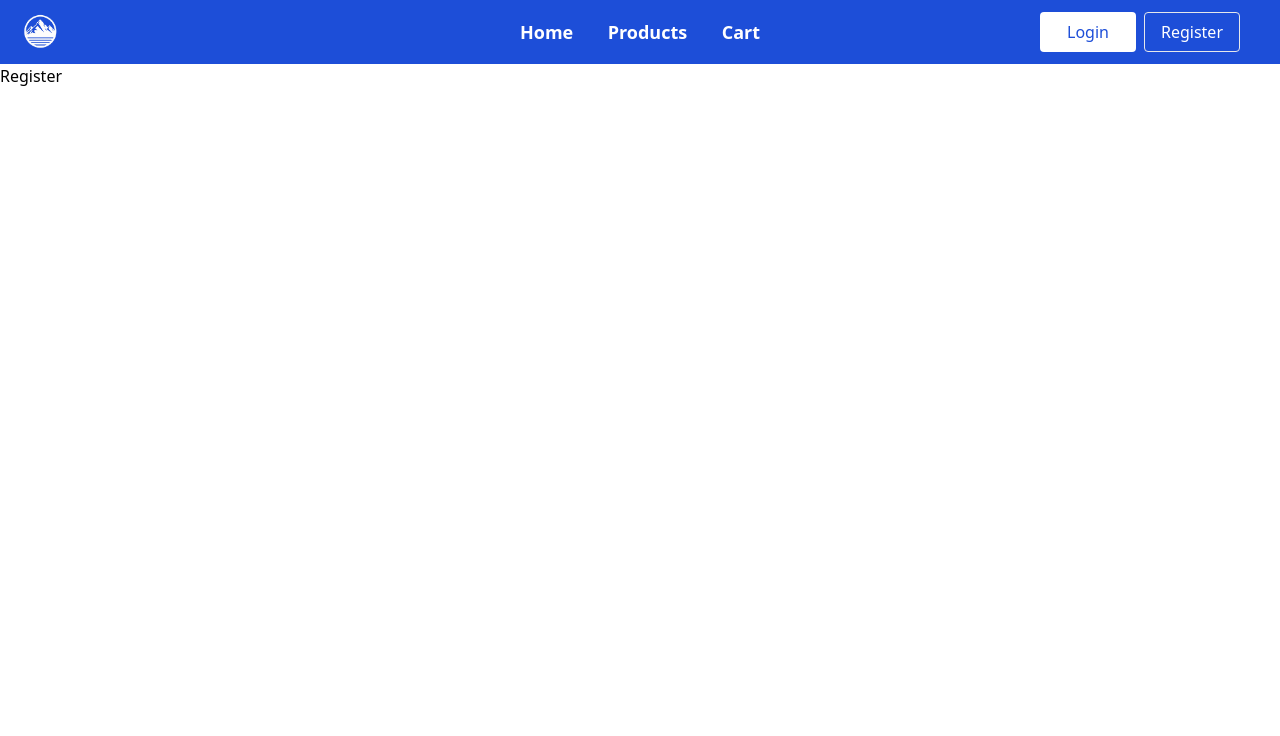
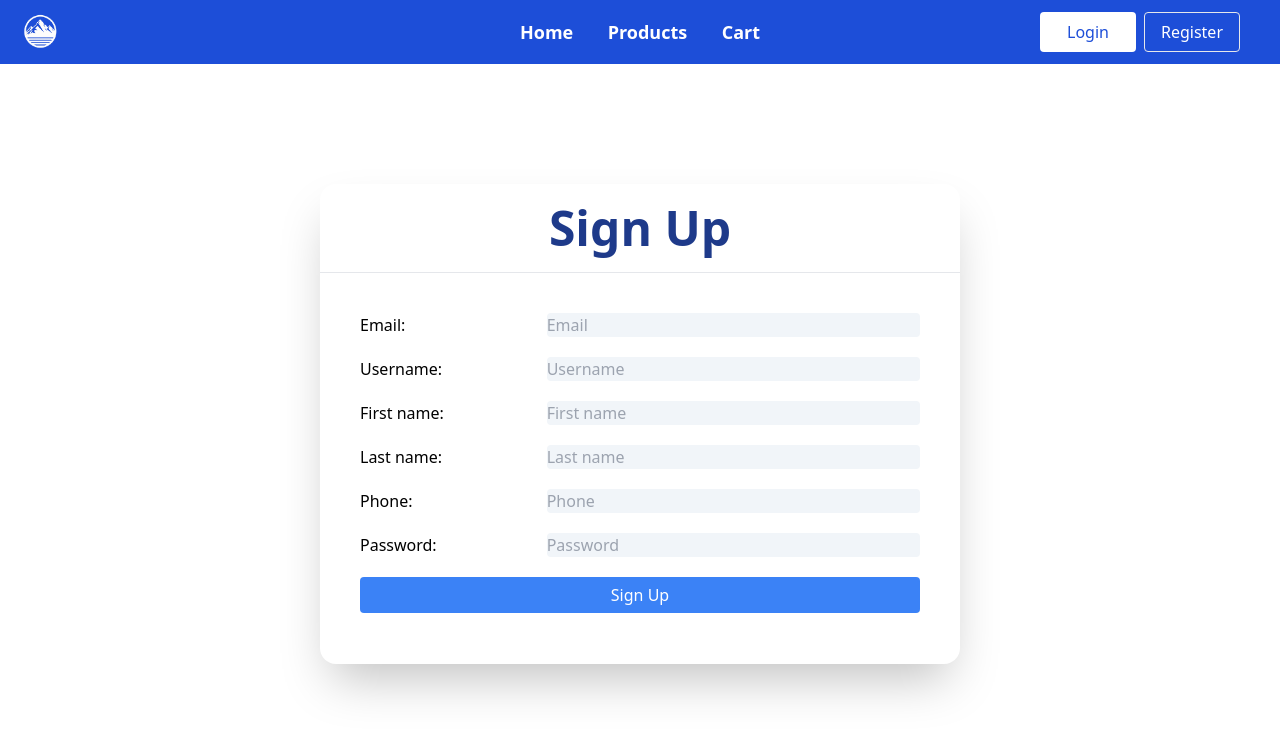
Before and after one commit to alvaroem17/proyect-vue-eccom, a Vue app: page /register in a window 1280 px wide. Shown: the top 736 px of the page. Built offline with nearby package versions, Linux system fonts and the light colour scheme; no server answers.

Commit message:
Cart api connected

```diff
--- a/src/components/NavBar.vue
+++ b/src/components/NavBar.vue
@@ -19,7 +19,10 @@
         </li>
       </ul>
     </nav>
-    <section class="flex gap-2 justify-center w-60">
+    <section
+      class="flex gap-2 justify-center w-60"
+      v-if="!hasToken"
+    >
       <button
         class="bg-white text-blue-700 rounded h-10 w-24 hover:bg-gray-200"
         @click="() => $router.push('/login')"
@@ -33,12 +36,38 @@
         Register
       </button>
     </section>
+    <section
+      class="flex gap-2 justify-center w-60"
+      v-else
+    >
+      <button
+        class="bg-white text-blue-700 rounded h-10 w-24 hover:bg-gray-200"
+        @click="logOut"
+      >
+        Log Out
+      </button>
+    </section>
   </div>
 </template>
 
 <script setup>
 import { RouterLink } from "vue-router";
+import { onMounted, ref } from "vue";
+
+const hasToken = ref(false)
 const navItems = ["Home", "Products", "Cart"];
+
+const logOut = () => {
+  sessionStorage.removeItem('token')
+  sessionStorage.removeItem('userId')
+  hasToken.value = false
+  window.location.href = "/"
+}
+
+onMounted(() =>{
+  hasToken.value = sessionStorage.getItem('token')
+})
+
 </script>
 
 <style lang="scss" scoped></style>
--- /dev/null
+++ b/src/services/authService.js
@@ -0,0 +1,11 @@
+import api from "./config.js";
+
+export async function login(email, password) {
+  const { data } = await api.post("/auth/login", {email: email, password: password});
+  return data;
+}
+
+export async function register(email, password, name, phone, username) {
+    const { data } = await api.post("/auth/register", {email: email, password: password, name: {firstname: name.firstName, lastname:name.lastName}, phone: phone, username: username});
+    return data;
+  }
--- /dev/null
+++ b/src/services/cartService.js
@@ -0,0 +1,19 @@
+import api from "./config";
+
+export async function getMyCart() {
+  const { data } = await api.get("/carts/myCart", {
+    headers: {
+      Authorization: sessionStorage.token,
+    },
+  });
+  return data;
+}
+
+export async function updateMyCart(product) {
+  const { data } = await api.put("/carts/myCart", product, {
+    headers: {
+      Authorization: sessionStorage.token,
+    },
+  });
+  return data;
+}
--- a/src/views/Cart.vue
+++ b/src/views/Cart.vue
@@ -1,7 +1,24 @@
 <template>
-  <div>Cart</div>
+  <div v-for="item in cart.products" :key="item">{{ item._id }} - {{ item.quantity }}</div>
 </template>
 
-<script setup></script>
+<script setup>
+import { getMyCart } from './../services/cartService';
+import { onMounted, ref } from 'vue'
+
+const cart = ref([])
+
+onMounted(
+  async () => {
+    try {
+      cart.value = await getMyCart();
+      console.log(cart.value)
+    } catch (error) {
+      console.error(error.response.data.message)
+    }
+  }
+)
+
+</script>
 
 <style lang="scss" scoped></style>
--- a/src/views/Login.vue
+++ b/src/views/Login.vue
@@ -1,15 +1,18 @@
 <template class="grid place-items-center">
   <div class="altura w-full grid place-items-center">
-    <div class="xl:w-1/2 2xl:w-1/4 h-1/3 rounded-2xl shadow-2xl">
+    <div class="xl:w-1/2 2xl:w-1/4 h-1/2 rounded-2xl shadow-2xl">
       <h1 class="text-5xl text-blue-900 font-bold text-center p-5">Login</h1>
       <hr />
-      <section class="flex flex-col items-between justify-around p-20 w-full gap-5">
+      <section
+        class="flex flex-col items-between justify-around p-20 w-full gap-5"
+      >
         <label class="flex justify-between">
           Email:
           <input
             type="text"
             placeholder="Email"
             class="w-4/6 bg-slate-100 rounded"
+            v-model="email"
           />
         </label>
         <label class="flex justify-between">
@@ -18,15 +21,46 @@
             type="password"
             placeholder="Password"
             class="w-4/6 bg-slate-100 rounded"
+            v-model="password"
           />
         </label>
-        <button class="w-full h-9 bg-blue-500 hover:bg-blue-700 rounded text-white">Login</button>
+        <button
+          class="w-full h-9 bg-blue-500 hover:bg-blue-700 rounded text-white"
+          @click="loginCommand"
+          @keydown="(e) => e.key === 'Enter' && console.log('enter')"
+        >
+          Login
+        </button>
       </section>
     </div>
+    <p v-if="hasError" class="text-red-500 absolute bottom-5 left-5">
+      {{ errorMsg }}
+    </p>
   </div>
 </template>
 
-<script setup></script>
+<script setup>
+import { ref } from "vue";
+import { login } from "./../services/authService";
+
+const password = ref("");
+const email = ref("");
+const errorMsg = ref("");
+const hasError = ref(false);
+
+const loginCommand = async () => {
+  try {
+    const response = await login(email.value, password.value);
+    sessionStorage.setItem("token", response.token);
+    sessionStorage.setItem("userId", response.user);
+    window.location.href = "/home";
+    hasError = false;
+  } catch (error) {
+    hasError.value = true;
+    errorMsg.value = error.response.data.message;
+  }
+};
+</script>
 
 <style scoped>
 .altura {
--- a/src/views/Products.vue
+++ b/src/views/Products.vue
@@ -1,10 +1,10 @@
 <template>
   <h1 class="text-5xl text-center h-10 p-10 font-bold sm:mb-10">Products</h1>
-  <main class="flex flex-wrap justify-center sm:p-5 2xl:px-24 gap-y-10 gap-x-5">
+  <main class="flex flex-wrap sm:p-5 2xl:px-24 gap-y-10 gap-x-5">
     <div
       v-for="product in products"
       :key="product.id"
-      class="sm:w-1/4 2xl:w-80 h-auto shadow-lg hover:shadow-blue-300 rounded-lg flex flex-col justify-between"
+      class="sm:w-[80%] 2xl:w-[24%] h-auto shadow-lg hover:shadow-blue-300 rounded-lg flex flex-col justify-between"
     >
       <img
         :src="product.thumbnail"
@@ -17,7 +17,7 @@
           <p class="text-sm text-gray-400 line-clamp-2">
             {{ product.description }}
           </p>
-          <p class="text-lg font-bold">${{ product.price }}</p>
+          <p class="text-lg font-bold text-blue-700">${{ product.price }}</p>
         </section>
         <section class="flex gap-2">
           <button
@@ -51,10 +51,11 @@ onMounted(async () => {
 });
 
 const addToCart = (product) => {
-  if (!localStorage.getItem("token")) {
+  if (!sessionStorage.getItem("token")) {
     console.log("no token");
     window.location.href = "/login";
   }
+  console.log("token: " + sessionStorage.getItem("token"))
 };
 </script>
 
--- a/src/views/Register.vue
+++ b/src/views/Register.vue
@@ -1,13 +1,96 @@
-<template>
-    <div>
-        <h1>Register</h1>
+<template class="grid place-items-center">
+  <div class="altura w-full grid place-items-center">
+    <div class="xl:w-1/2 2xl:w-1/4 h-2/3 rounded-2xl shadow-2xl">
+      <h1 class="text-5xl text-blue-900 font-bold text-center p-5">Sign Up</h1>
+      <hr />
+      <section
+        class="flex flex-col items-between justify-around p-10 w-full gap-5"
+      >
+        <label class="flex justify-between">
+          Email:
+          <input
+            type="text"
+            placeholder="Email"
+            class="w-4/6 bg-slate-100 rounded"
+            v-model="email"
+          />
+        </label>
+        <label class="flex justify-between">
+          Username:
+          <input
+            type="text"
+            placeholder="Username"
+            class="w-4/6 bg-slate-100 rounded"
+            v-model="username"
+          />
+        </label>
+        <label class="flex justify-between">
+          First name:
+          <input
+            type="text"
+            placeholder="First name"
+            class="w-4/6 bg-slate-100 rounded"
+            v-model="name.firstName"
+          />
+        </label>
+        <label class="flex justify-between">
+          Last name:
+          <input
+            type="text"
+            placeholder="Last name"
+            class="w-4/6 bg-slate-100 rounded"
+            v-model="name.lastName"
+          />
+        </label>
+        <label class="flex justify-between">
+          Phone:
+          <input
+            type="text"
+            placeholder="Phone"
+            class="w-4/6 bg-slate-100 rounded"
+            v-model="phone"
+          />
+        </label>
+        <label class="flex justify-between">
+          Password:
+          <input
+            type="password"
+            placeholder="Password"
+            class="w-4/6 bg-slate-100 rounded"
+            v-model="password"
+          />
+        </label>
+        <button
+          class="w-full h-9 bg-blue-500 hover:bg-blue-700 rounded text-white"
+          @click="signUp"
+        >
+          Sign Up
+        </button>
+      </section>
     </div>
+  </div>
 </template>
 
 <script setup>
+import { ref } from "vue";
+import { register } from "./../services/authService";
 
+const password = ref("");
+const email = ref("");
+const username = ref("");
+const name = ref({});
+const phone = ref("");
+
+const signUp = async () => {
+  const response = await register(email.value, password.value, name.value, phone.value, username.value);
+  sessionStorage.setItem("token", response.token);
+  sessionStorage.setItem("userId", response.user);
+  window.location.href = "/home"
+};
 </script>
 
-<style lang="scss" scoped>
-
+<style scoped>
+.altura {
+  height: 90vh;
+}
 </style>
```
